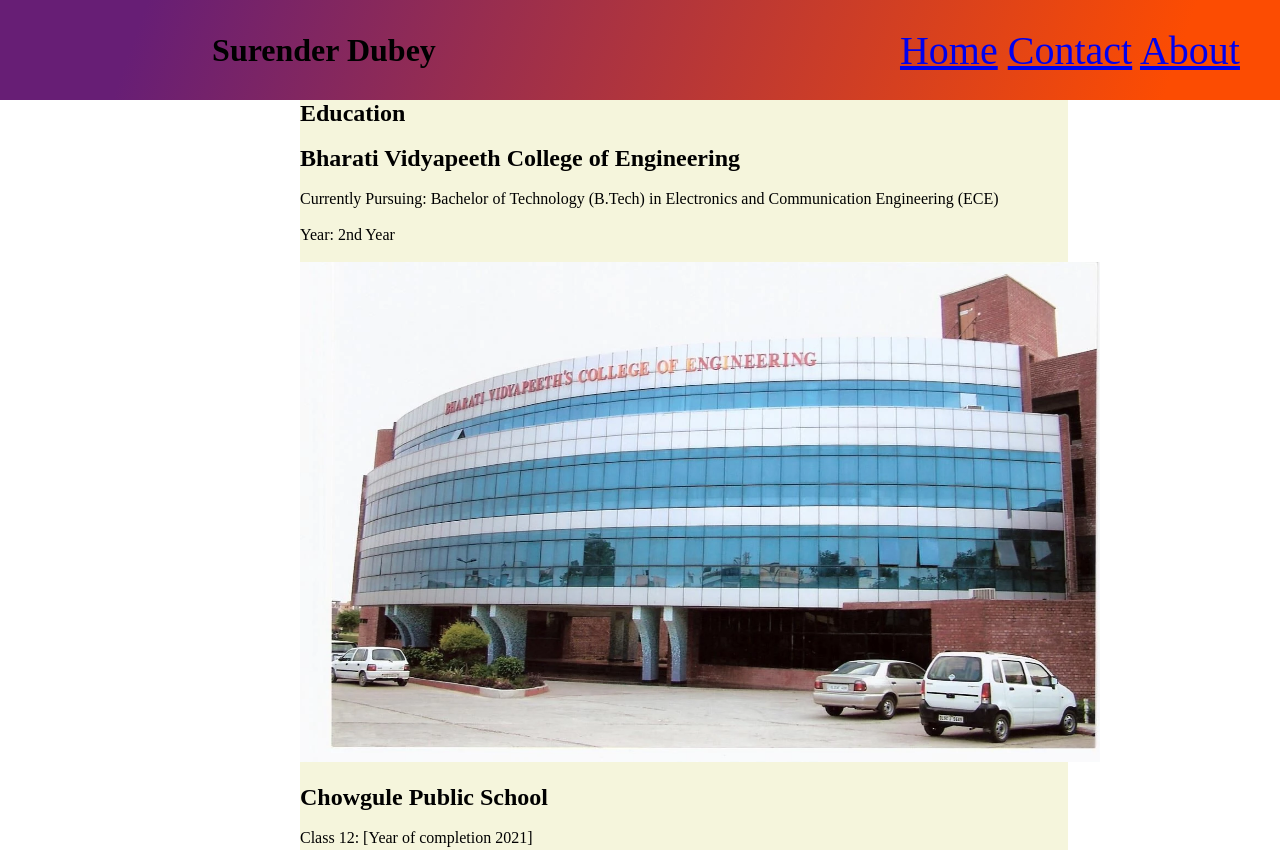
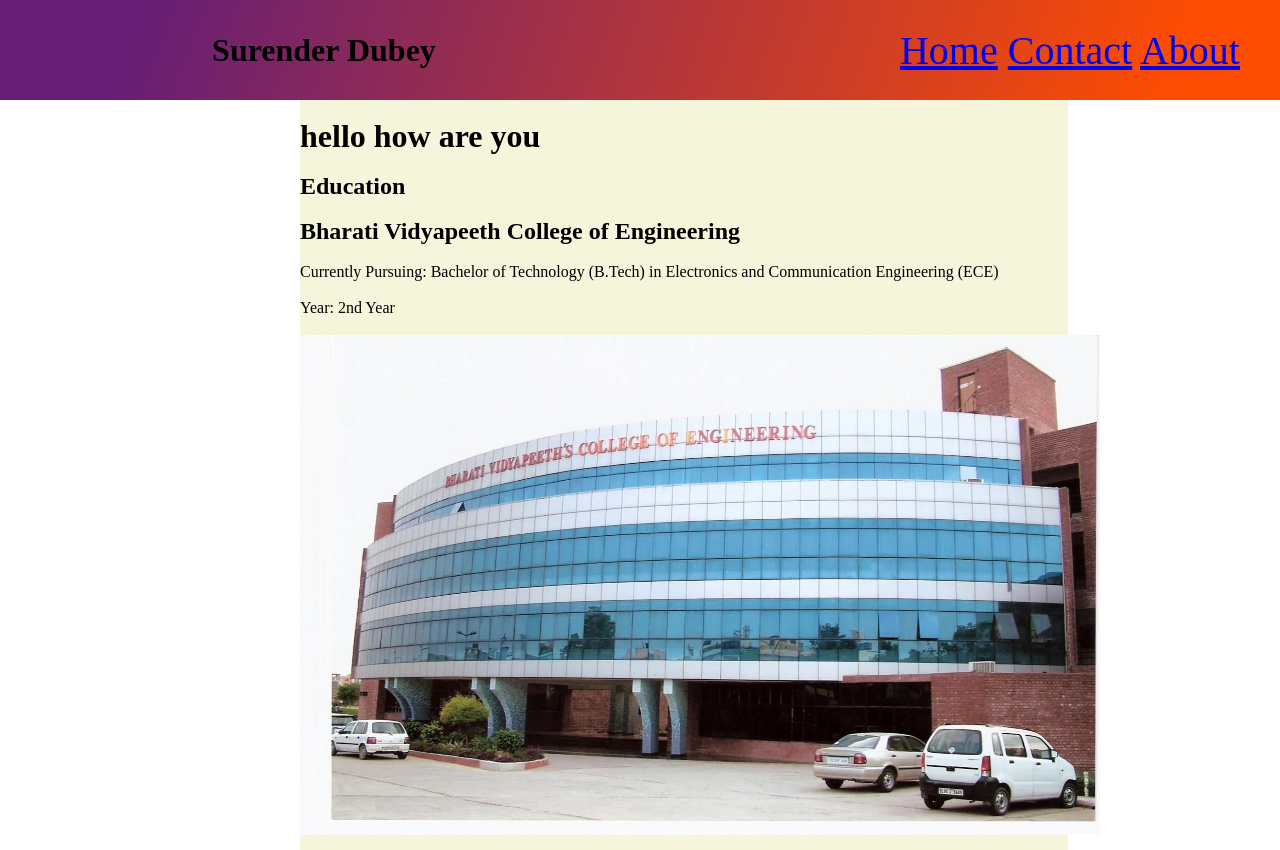
Before and after one commit to Surenderdubeyofficial/website, a plain HTML site: page index.html in a window 1280 px wide. Shown: the top 850 px of the page. Drawn offline with Linux system fonts and the light colour scheme.

Commit message:
file index.html changesadded

```diff
--- a/index.html
+++ b/index.html
@@ -21,6 +21,9 @@
         </div>
         <div class="box2">
             <div class="leftbox">
+                <br>
+                <h1>hello how are you</h1>
+                <br>
                 <header> <h2>Education</h2>
                  </header>
                 <br>
```
